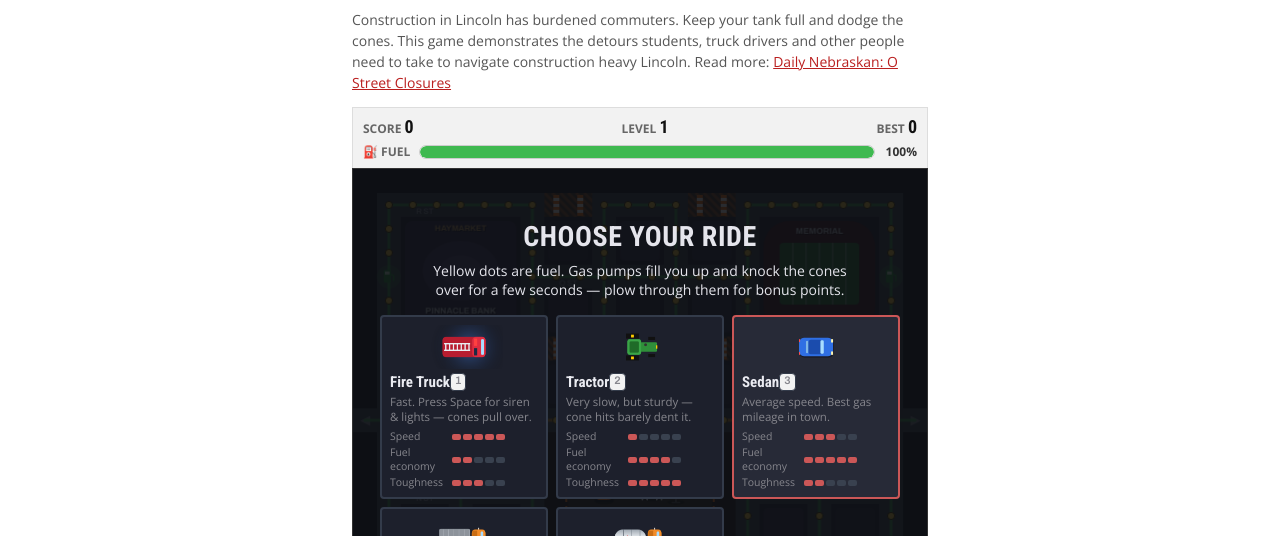
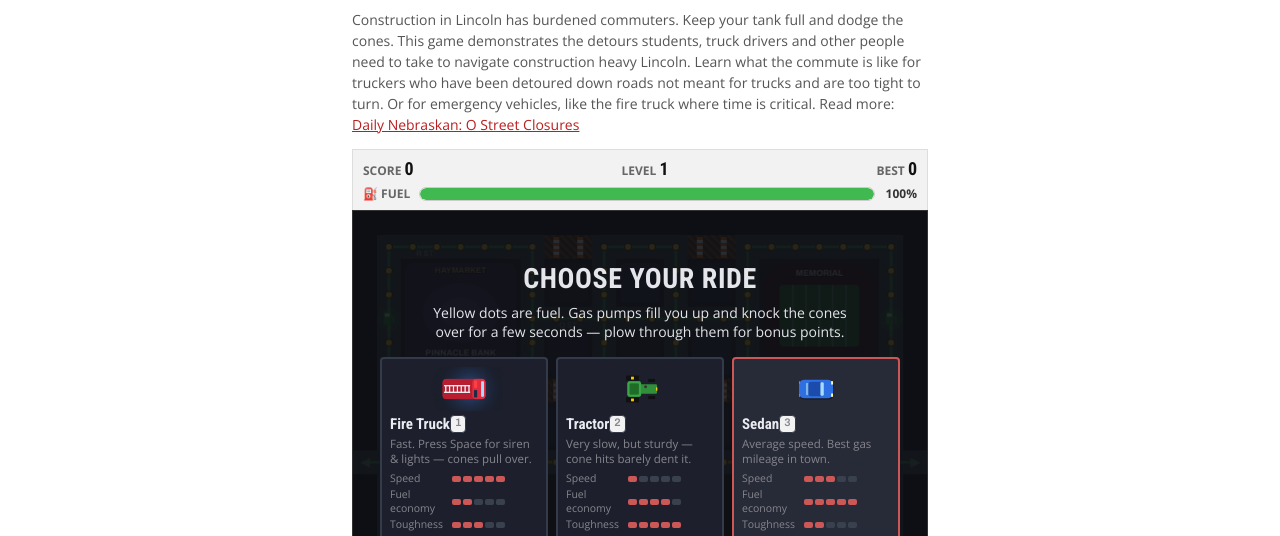
Before and after one commit to MackenzieJEvans/MackenzieJEvans.github.io, a plain HTML site: page Pac Lincoln Construction/index.html in a window 1280 px wide. Shown: the part 264-800 px from the top of the page. Drawn offline with nearby package versions, Linux system fonts and the light colour scheme.

Commit message:
Update index.html

```diff
--- a/Pac Lincoln Construction/index.html
+++ b/Pac Lincoln Construction/index.html
@@ -138,7 +138,7 @@
   <header>
     <div>
       <h1 class="block-title">Cone Zone: Lincoln <small>Construction detour game</small></h1>
-      <p class="sub">Construction in Lincoln has burdened commuters. Keep your tank full and dodge the cones. This game demonstrates the detours students, truck drivers and other people need to take to navigate construction heavy Lincoln. Read more: <a href="https://www.dailynebraskan.com/news/o-street-road-closure-forces-unl-students-to-adjust-to-new-routes/article_85f38951-9f6f-45ba-bf72-c234501b9c1c.html" target="_blank" rel="noopener">Daily Nebraskan: O Street Closures</a></p>
+      <p class="sub">Construction in Lincoln has burdened commuters. Keep your tank full and dodge the cones. This game demonstrates the detours students, truck drivers and other people need to take to navigate construction heavy Lincoln. Learn what the commute is like for truckers who have been detoured down roads not meant for trucks and are too tight to turn. Or for emergency vehicles, like the fire truck where time is critical. Read more: <a href="https://www.dailynebraskan.com/news/o-street-road-closure-forces-unl-students-to-adjust-to-new-routes/article_85f38951-9f6f-45ba-bf72-c234501b9c1c.html" target="_blank" rel="noopener">Daily Nebraskan: O Street Closures</a></p>
     </div>
   </header>
 
```
